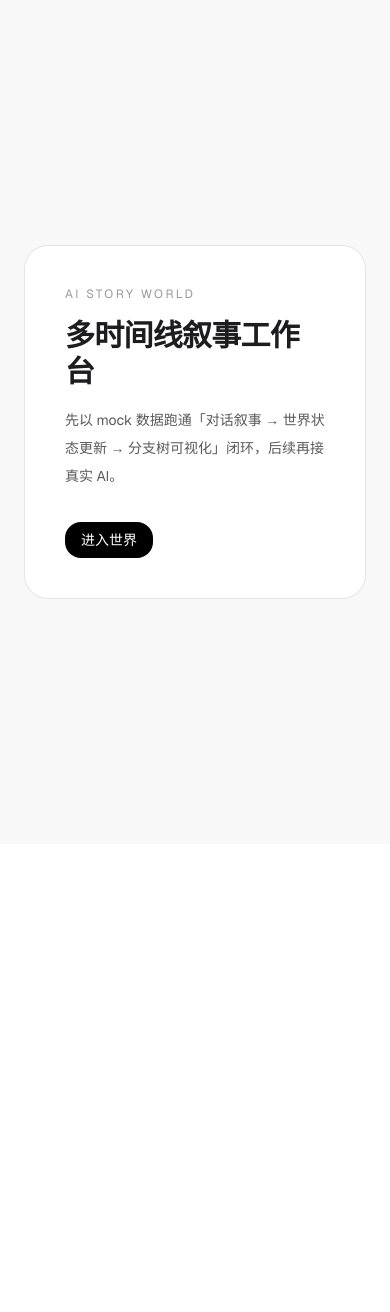
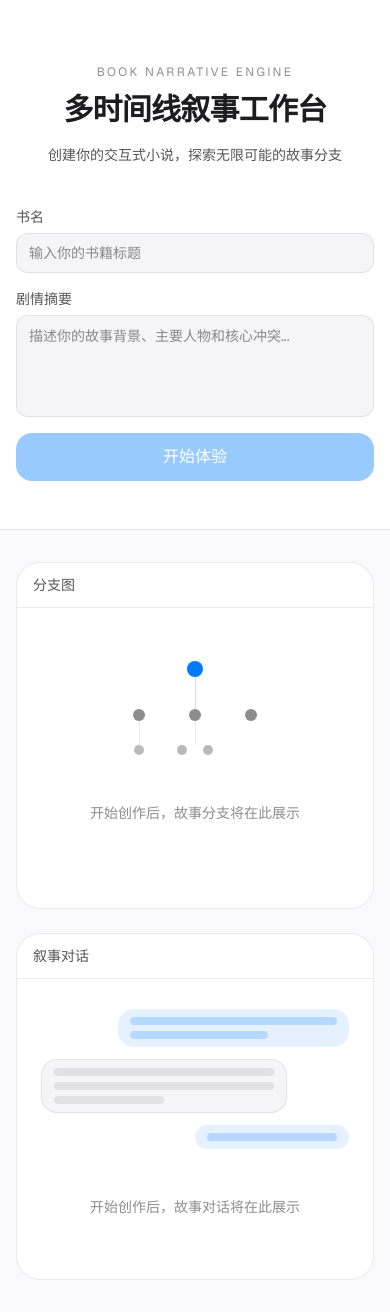
Before and after one commit to f2432525119-creator/ling, a Next.js app: page / in a window 390 px wide. Before the commit the page ends 844 px from the top, so only its background shows below. Built offline with nearby package versions, Linux system fonts and the light colour scheme.

Commit message:
feat: update homepage with componentized layout
Implement responsive homepage with semantic components.

Co-authored-by: knight47 <238168742+f2432525119-creator@users.noreply.github.com>

```diff
--- a/src/app/page.tsx
+++ b/src/app/page.tsx
@@ -1,23 +1,32 @@
-import Link from "next/link";
+import {
+  Header,
+  StoryForm,
+  BranchGraphPanel,
+  NarrativePanel,
+} from "@/components/home";
 
 export default function Home() {
   return (
-    <div className="flex min-h-screen items-center justify-center bg-[#f8f8f8] px-6">
-      <main className="w-full max-w-2xl rounded-3xl border border-black/10 bg-white p-10">
-        <p className="text-xs uppercase tracking-[0.2em] text-black/40">AI Story World</p>
-        <h1 className="mt-4 text-3xl font-semibold tracking-tight">
-          多时间线叙事工作台
-        </h1>
-        <p className="mt-4 text-sm leading-7 text-black/65">
-          先以 mock 数据跑通「对话叙事 → 世界状态更新 → 分支树可视化」闭环，后续再接真实 AI。
-        </p>
-        <Link
-          href="/world"
-          className="mt-8 inline-flex rounded-xl bg-black px-4 py-2 text-sm text-white"
-        >
-          进入世界
-        </Link>
-      </main>
+    <div className="min-h-screen bg-background">
+      {/* 顶部区域：标题 + 输入表单 */}
+      <section className="flex flex-col items-center px-4 pb-12 pt-16 md:px-6 md:pb-16 md:pt-24">
+        <Header
+          title="多时间线叙事工作台"
+          subtitle="创建你的交互式小说，探索无限可能的故事分支"
+        />
+
+        <div className="mt-10 w-full max-w-md md:mt-12">
+          <StoryForm />
+        </div>
+      </section>
+
+      {/* 下半部分：分支图 + 叙事面板 */}
+      <section className="border-t border-border bg-elevated px-4 py-8 md:px-6 md:py-12">
+        <div className="mx-auto grid max-w-6xl gap-6 md:grid-cols-2">
+          <BranchGraphPanel />
+          <NarrativePanel />
+        </div>
+      </section>
     </div>
   );
 }
--- /dev/null
+++ b/src/components/home/BranchGraphPanel.tsx
@@ -0,0 +1,44 @@
+import { Panel, PanelEmpty } from "@/components/ui";
+
+export function BranchGraphPanel() {
+  return (
+    <Panel title="分支图" fullHeight>
+      <div className="flex h-full min-h-[300px] flex-col items-center justify-center p-6">
+        {/* 占位图形 */}
+        <div className="relative mb-4">
+          {/* 主节点 */}
+          <div className="flex flex-col items-center">
+            <div className="h-4 w-4 rounded-full bg-primary" />
+            <div className="h-8 w-px bg-border-strong" />
+
+            {/* 分支 */}
+            <div className="flex items-start gap-8">
+              <div className="flex flex-col items-center">
+                <div className="h-3 w-3 rounded-full bg-tertiary" />
+                <div className="h-6 w-px bg-border" />
+                <div className="h-2.5 w-2.5 rounded-full bg-muted" />
+              </div>
+
+              <div className="flex flex-col items-center">
+                <div className="h-3 w-3 rounded-full bg-tertiary" />
+                <div className="h-6 w-px bg-border" />
+                <div className="flex gap-4">
+                  <div className="h-2.5 w-2.5 rounded-full bg-muted" />
+                  <div className="h-2.5 w-2.5 rounded-full bg-muted" />
+                </div>
+              </div>
+
+              <div className="flex flex-col items-center">
+                <div className="h-3 w-3 rounded-full bg-tertiary" />
+              </div>
+            </div>
+          </div>
+        </div>
+
+        <PanelEmpty>
+          开始创作后，故事分支将在此展示
+        </PanelEmpty>
+      </div>
+    </Panel>
+  );
+}
--- /dev/null
+++ b/src/components/home/Header.tsx
@@ -0,0 +1,22 @@
+interface HeaderProps {
+  title: string;
+  subtitle?: string;
+}
+
+export function Header({ title, subtitle }: HeaderProps) {
+  return (
+    <header className="text-center">
+      <p className="text-xs uppercase tracking-[0.2em] text-tertiary">
+        Book Narrative Engine
+      </p>
+      <h1 className="mt-3 text-3xl font-semibold tracking-tight text-foreground md:text-4xl text-balance">
+        {title}
+      </h1>
+      {subtitle && (
+        <p className="mx-auto mt-4 max-w-xl text-sm leading-relaxed text-secondary md:text-base">
+          {subtitle}
+        </p>
+      )}
+    </header>
+  );
+}
--- /dev/null
+++ b/src/components/home/NarrativePanel.tsx
@@ -0,0 +1,31 @@
+import { Panel, PanelEmpty } from "@/components/ui";
+
+export function NarrativePanel() {
+  return (
+    <Panel title="叙事对话" fullHeight>
+      <div className="flex h-full min-h-[300px] flex-col items-center justify-center p-6">
+        {/* 占位消息气泡 */}
+        <div className="mb-4 w-full max-w-xs space-y-3">
+          <div className="ml-auto w-3/4 rounded-xl bg-primary/10 px-3 py-2">
+            <div className="h-2 w-full rounded bg-primary/20" />
+            <div className="mt-1.5 h-2 w-2/3 rounded bg-primary/20" />
+          </div>
+
+          <div className="mr-auto w-4/5 rounded-xl border border-border bg-card px-3 py-2">
+            <div className="h-2 w-full rounded bg-border" />
+            <div className="mt-1.5 h-2 w-full rounded bg-border" />
+            <div className="mt-1.5 h-2 w-1/2 rounded bg-border" />
+          </div>
+
+          <div className="ml-auto w-1/2 rounded-xl bg-primary/10 px-3 py-2">
+            <div className="h-2 w-full rounded bg-primary/20" />
+          </div>
+        </div>
+
+        <PanelEmpty>
+          开始创作后，故事对话将在此展示
+        </PanelEmpty>
+      </div>
+    </Panel>
+  );
+}
--- /dev/null
+++ b/src/components/home/StoryForm.tsx
@@ -0,0 +1,57 @@
+"use client";
+
+import { useState } from "react";
+import { Button, Input } from "@/components/ui";
+
+interface StoryFormProps {
+  onSubmit?: (data: { bookTitle: string; synopsis: string }) => void;
+}
+
+export function StoryForm({ onSubmit }: StoryFormProps) {
+  const [bookTitle, setBookTitle] = useState("");
+  const [synopsis, setSynopsis] = useState("");
+
+  const handleSubmit = (e: React.FormEvent) => {
+    e.preventDefault();
+    onSubmit?.({ bookTitle, synopsis });
+  };
+
+  const isValid = bookTitle.trim().length > 0 && synopsis.trim().length > 0;
+
+  return (
+    <form onSubmit={handleSubmit} className="w-full max-w-md space-y-4">
+      <Input
+        label="书名"
+        placeholder="输入你的书籍标题"
+        value={bookTitle}
+        onChange={(e) => setBookTitle(e.target.value)}
+      />
+
+      <div className="flex flex-col gap-1.5">
+        <label
+          htmlFor="synopsis"
+          className="text-sm font-medium text-secondary"
+        >
+          剧情摘要
+        </label>
+        <textarea
+          id="synopsis"
+          placeholder="描述你的故事背景、主要人物和核心冲突..."
+          value={synopsis}
+          onChange={(e) => setSynopsis(e.target.value)}
+          rows={4}
+          className="w-full resize-none rounded-lg border border-border bg-card px-3 py-2.5 text-sm text-foreground placeholder:text-tertiary transition-colors duration-200 hover:border-border-strong focus:border-primary focus:outline-none focus:ring-1 focus:ring-primary"
+        />
+      </div>
+
+      <Button
+        type="submit"
+        size="lg"
+        className="w-full"
+        disabled={!isValid}
+      >
+        开始体验
+      </Button>
+    </form>
+  );
+}
--- /dev/null
+++ b/src/components/home/index.ts
@@ -0,0 +1,4 @@
+export { Header } from "./Header";
+export { StoryForm } from "./StoryForm";
+export { BranchGraphPanel } from "./BranchGraphPanel";
+export { NarrativePanel } from "./NarrativePanel";
```
